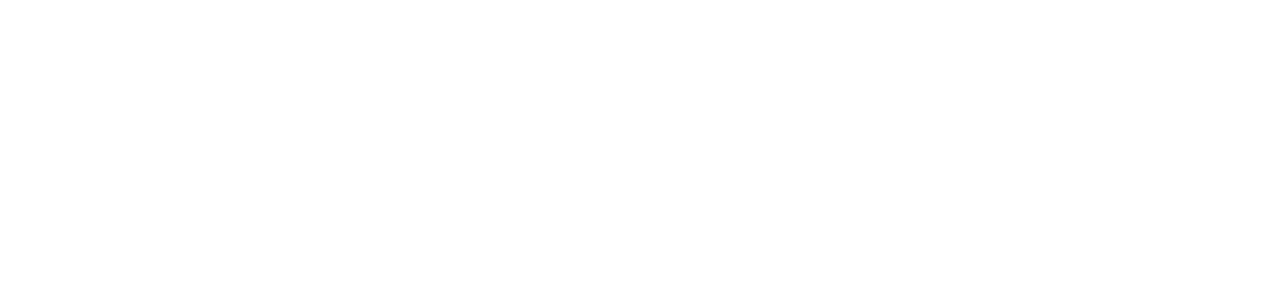
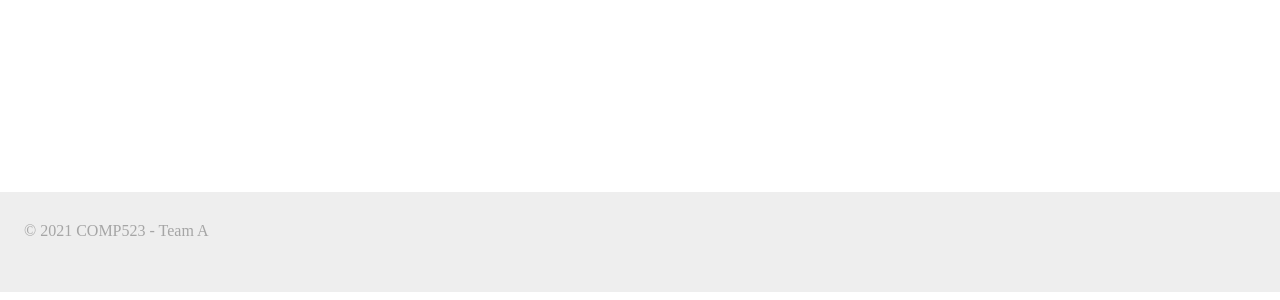
Before and after one commit to hannahgkeel/JailDashboard, a React app: page /about in a window 1280 px wide. Shown: the part 508-808 px from the top of the page. Built offline with nearby package versions, Linux system fonts and the light colour scheme.

Commit message:
made the about button actually take us to an about page

```diff
--- a/frontend/App.js
+++ b/frontend/App.js
@@ -5,11 +5,8 @@
   Switch,
   Route
 } from "react-router-dom";
-//   BrowserRouter as Router,
-//   Switch,
-//   Route
-// } from "react-router-dom";
 import Home from './pages/Home';
+import About from './pages/About';
 import { createMuiTheme } from '@material-ui/core/styles';
 import { ThemeProvider } from '@material-ui/styles';
 import { Domain } from "@material-ui/icons";
@@ -34,6 +31,7 @@
     <div className="app">
           <div className="pure-g main">
             <Switch>
+              <Route path="/about" component={About} />
               <Route exact path="/" component={Home} />
             </Switch>
           </div>
--- a/frontend/components/Header.js
+++ b/frontend/components/Header.js
@@ -42,7 +42,7 @@
                         <Button color="inherit">Home</Button>
                     </Typography>
                     <Typography>
-                        <Button color="inherit">About</Button>
+                        <Button href="/about" color="inherit">About</Button>
                     </Typography>
                 </Toolbar>
             </AppBar>
--- /dev/null
+++ b/frontend/pages/About.js
@@ -0,0 +1,14 @@
+import React from "react";
+import Footer from "../components/Footer";
+
+class About extends React.Component {
+    render() {
+        return (
+            <div>
+                <Footer />
+            </div>
+        );
+    }
+}
+
+export default About;
```
